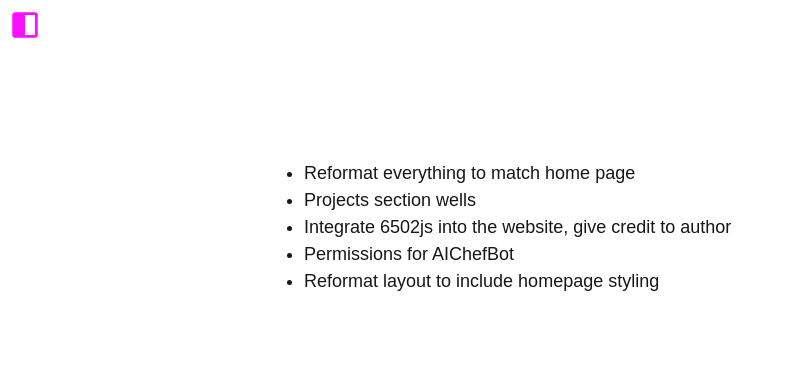
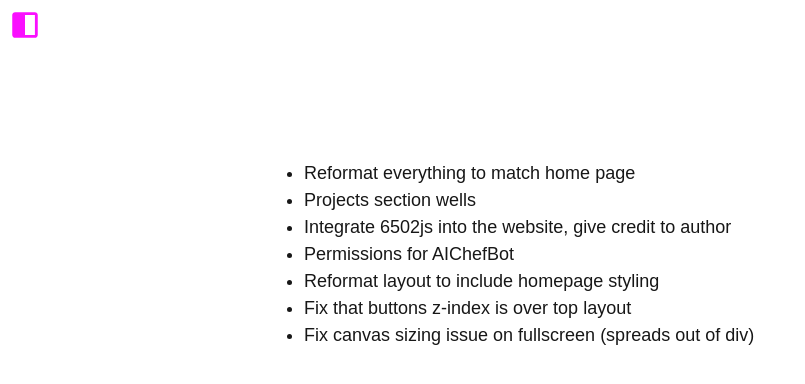
Before and after one commit to kpunno/kpunno-pf, a Next.js app: page /dev-todo in a window 1280 px wide. Shown: the top 384 px of the page, without its empty margins (0-805 px from the left). Built offline with nearby package versions, Linux system fonts and the light colour scheme.

Commit message:
add dev notes

```diff
--- a/src/app/dev-todo/page.js
+++ b/src/app/dev-todo/page.js
@@ -7,6 +7,8 @@ export default function todo() {
         <li>Integrate 6502js into the website, give credit to author</li>
         <li>Permissions for AIChefBot</li>
         <li>Reformat layout to include homepage styling</li>
+	<li>Fix that buttons z-index is over top layout</li>
+	<li>Fix canvas sizing issue on fullscreen (spreads out of div)</li>
       </ul>
     </div>
   );
```
